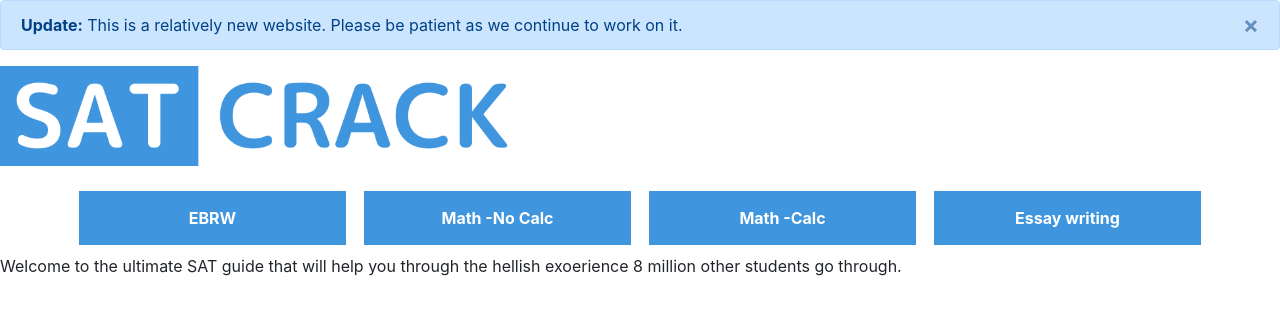
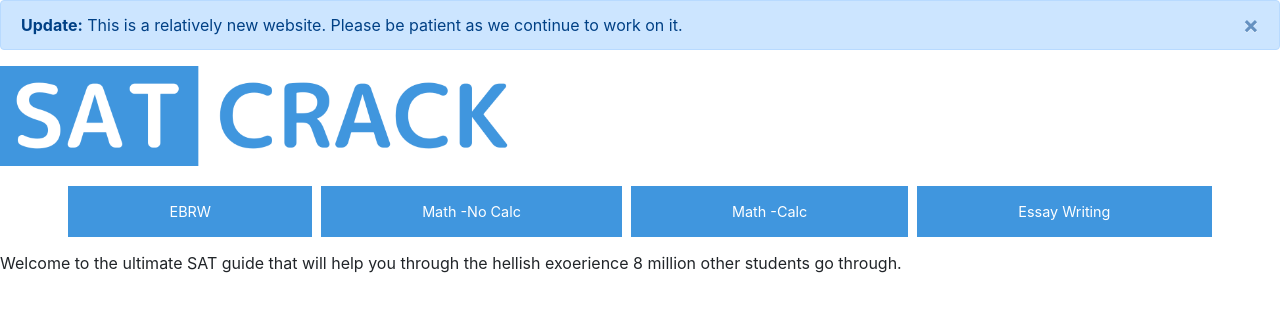
Before and after one commit to bae929/project0, a plain HTML site: page index.html in a window 1280 px wide. Drawn offline with nearby package versions, Linux system fonts and the light colour scheme.

Commit message:
changed title

```diff
--- a/index.html
+++ b/index.html
@@ -1,7 +1,8 @@
 <!DOCTYPE html>
 <html>
     <head>
-        <title>SAT Decoder</title>
+        <title>SAT Crack</title>
+        <link rel="stylesheet" href="styles.css">
     <link rel="stylesheet" href="https://maxcdn.bootstrapcdn.com/bootstrap/4.0.0/css/bootstrap.min.css" integrity="sha384-Gn5384xqQ1aoWXA+058RXPxPg6fy4IWvTNh0E263XmFcJlSAwiGgFAW/dAiS6JXm" crossorigin="anonymous">
         <style>
             .row > div {
@@ -26,22 +27,13 @@
         </div>
         <img src="CRACK2.png" height="100">
         <p></p>
-        <div class="container">
-            <div class="row">
-                <div class="col-lg-3 col-sm-6">
-                    EBRW
-                </div>
-                <div class="col-lg-3 col-sm-6">
-                    Math -No Calc
-                </div>
-                <div class="col-lg-3 col-sm-6">
-                    Math -Calc
-                </div>
-                <div class="col-lg-3 col-sm-6">
-                    Essay writing
-                </div>
-            </div>
-        </div>
+
+		<div class="button-area-line">
+  		<a href="EMRW.html">EBRW</a>
+  		<a href="MNC.html">Math -No Calc</a>
+ 		<a href="MC.html">Math -Calc</a>
+ 		<a href="EW.html">Essay Writing</a>
+		</div>
         <p>Welcome to the ultimate SAT guide that will help you through the hellish exoerience 8 million other students go through.</p>
     </body>
 </html>
```
